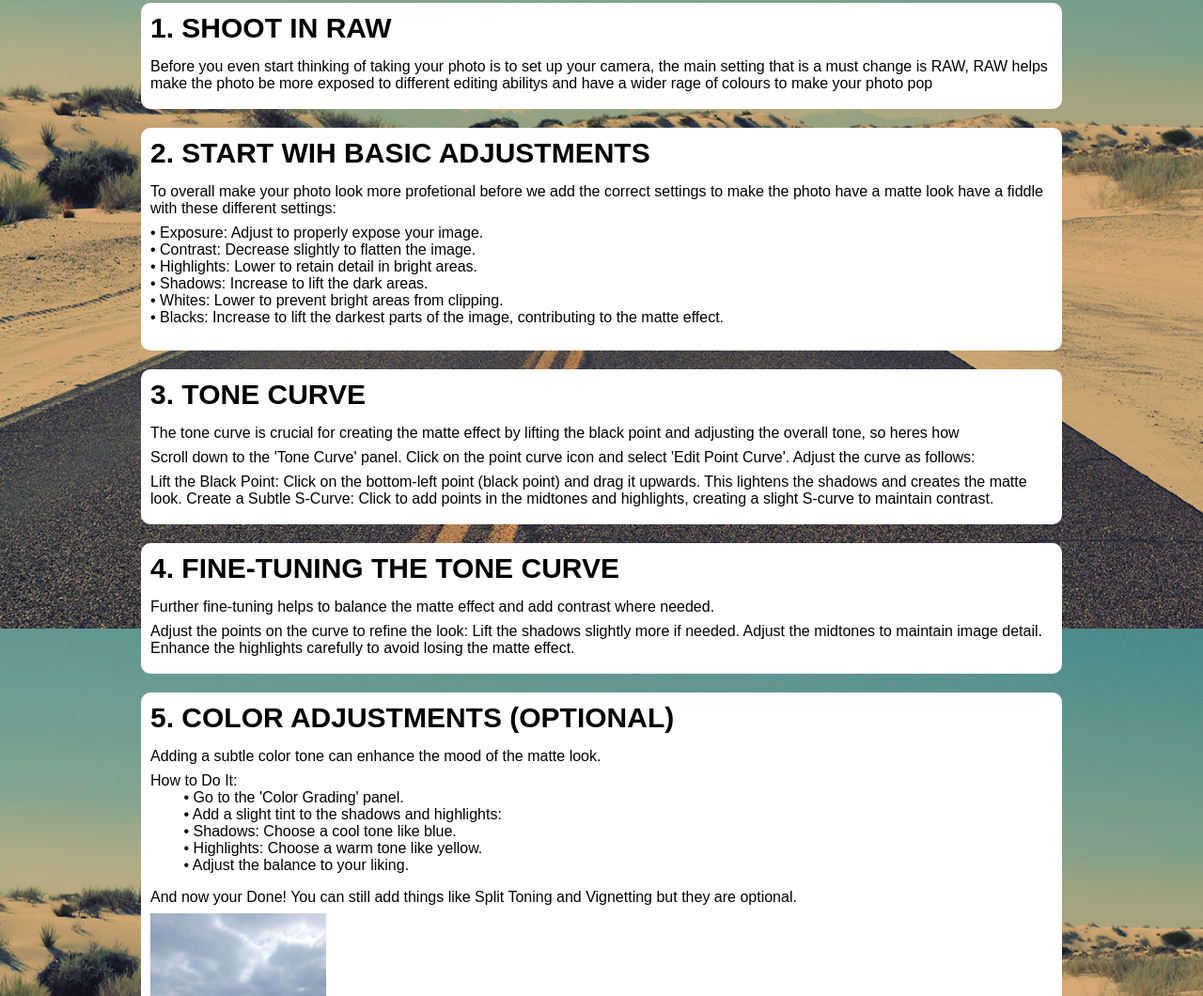
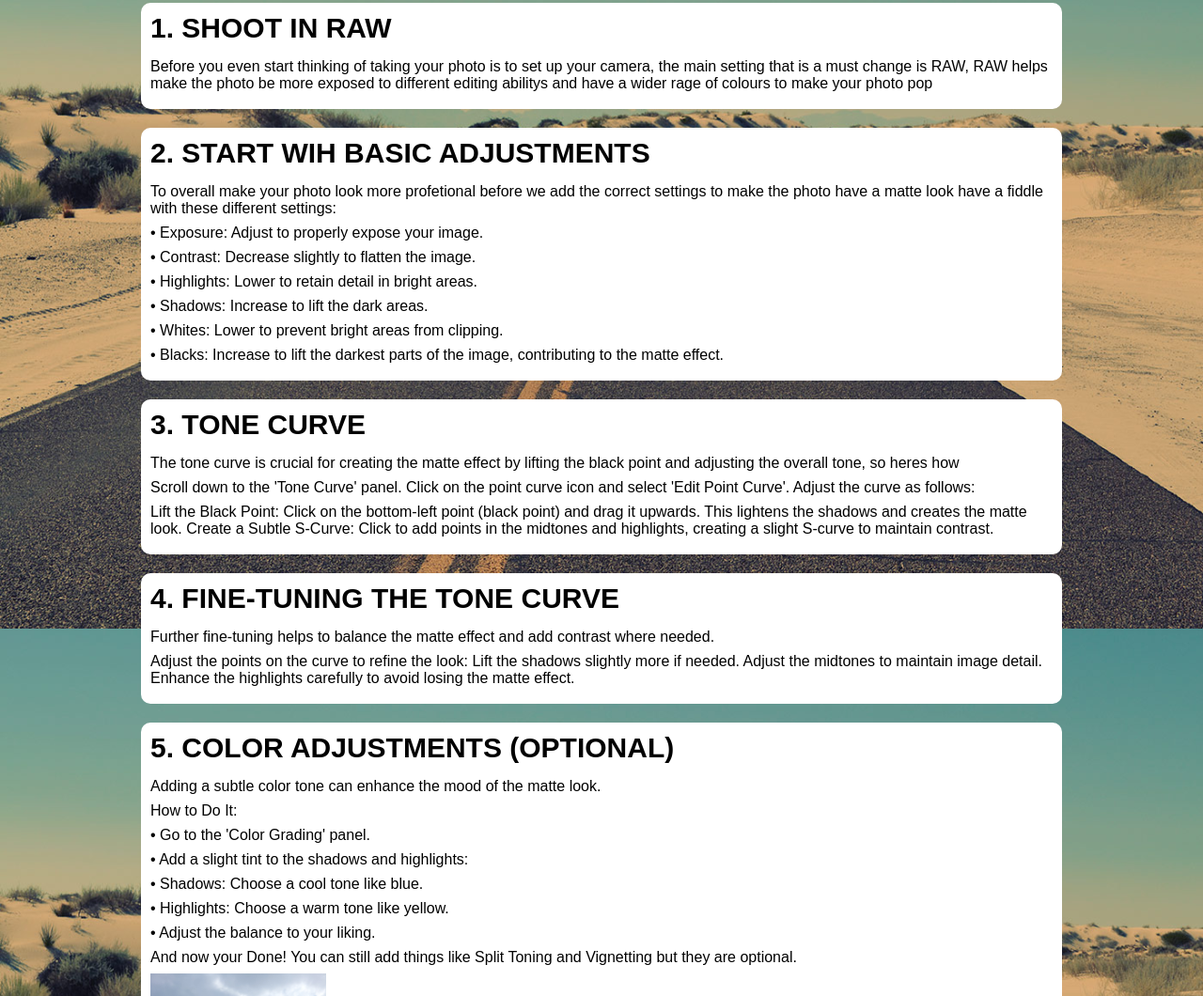
Before and after one commit to FlynnZipsin/flynnzipsin.github.io, a plain HTML site: page matte.html in a window 1280 px wide. Shown: the part 184-1244 px from the top of the page at 94% size. Drawn offline with Linux system fonts and the light colour scheme; a web font is replaced by a local one.

Commit message:
Update matte.html

```diff
--- a/matte.html
+++ b/matte.html
@@ -37,12 +37,12 @@
 <article class="item">
         <h2>2. Start wih basic adjustments&nbsp; &nbsp;&nbsp;</h2>
 	<p>To overall make your photo look more profetional before we add the correct settings to make the photo have a matte look have a fiddle with these different settings:</p>
-<pre>• Exposure: Adjust to properly expose your image.
-• Contrast: Decrease slightly to flatten the image.
-• Highlights: Lower to retain detail in bright areas.
-• Shadows: Increase to lift the dark areas.
-• Whites: Lower to prevent bright areas from clipping.
-• Blacks: Increase to lift the darkest parts of the image, contributing to the matte effect.
+<p>• Exposure: Adjust to properly expose your image.</p>
+<p>• Contrast: Decrease slightly to flatten the image.</p>
+<p>• Highlights: Lower to retain detail in bright areas.</p>
+<p>• Shadows: Increase to lift the dark areas.</p>
+<p>• Whites: Lower to prevent bright areas from clipping.</p>
+<p>• Blacks: Increase to lift the darkest parts of the image, contributing to the matte effect.</p>
 </pre>
 </article>
 <article class="item">
@@ -60,12 +60,12 @@ Create a Subtle S-Curve: Click to add points in the midtones and highlights, cre
 <article class="item">
         <h2>5. COLOR ADJUSTMENTS (OPTIONAL)</h2>
 <p>Adding a subtle color tone can enhance the mood of the matte look.</p>
-<pre>How to Do It:
-	• Go to the 'Color Grading' panel.
-	• Add a slight tint to the shadows and highlights:
-	• Shadows: Choose a cool tone like blue.
-	• Highlights: Choose a warm tone like yellow.
-	• Adjust the balance to your liking.</pre>
+<p>How to Do It:</p>
+<p>	• Go to the 'Color Grading' panel.</p>
+<p>	• Add a slight tint to the shadows and highlights:</p>
+<p>	• Shadows: Choose a cool tone like blue.</p>
+<p>	• Highlights: Choose a warm tone like yellow.</p>
+<p>	• Adjust the balance to your liking.</p>
 <p>And now your Done! You can still add things like Split Toning and Vignetting but they are optional.</p>
 	<img src="./images/d1.jpg" alt="test" width="187">
 	<img src="./images/d2.jpg" alt="test" width="187">
```
